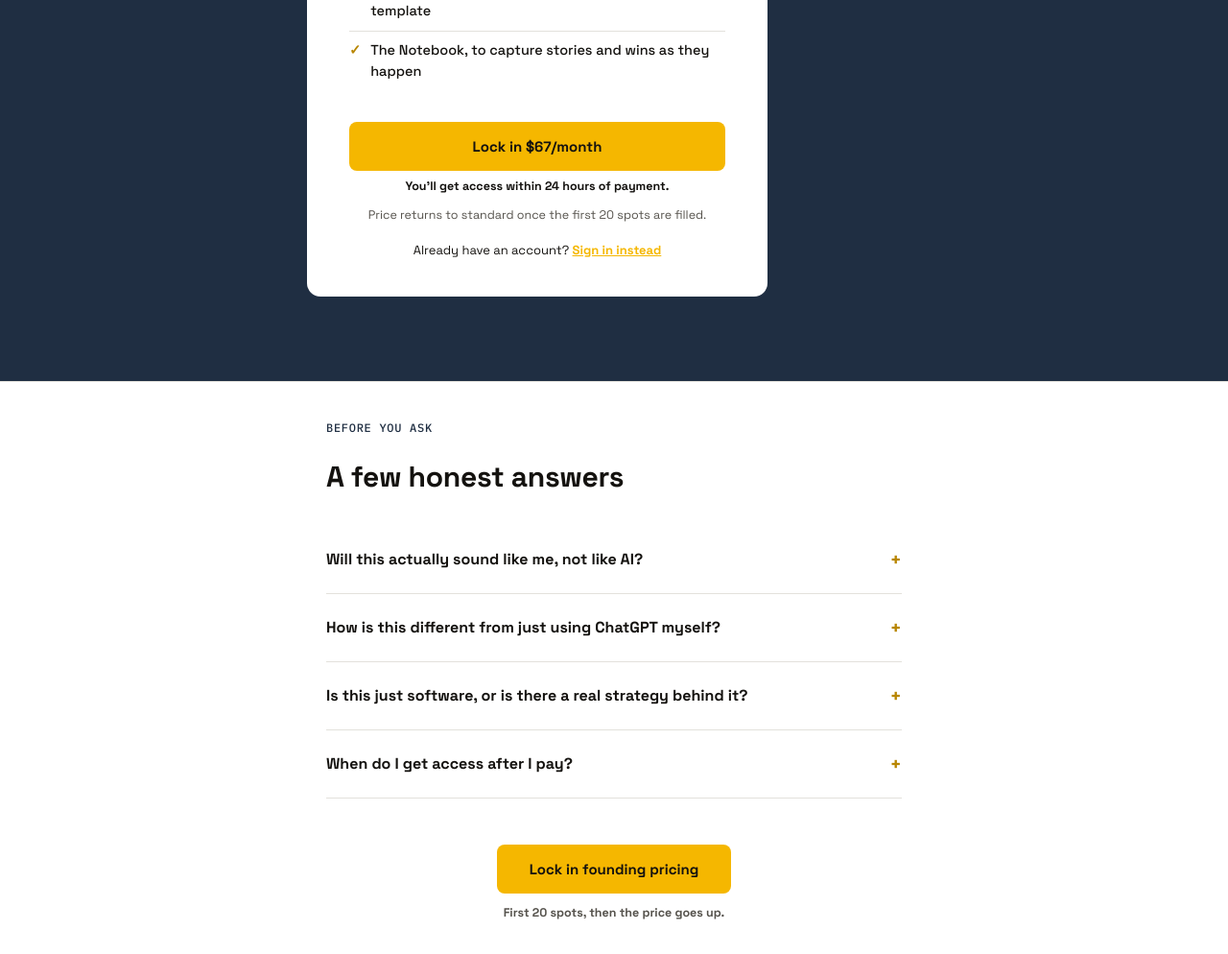
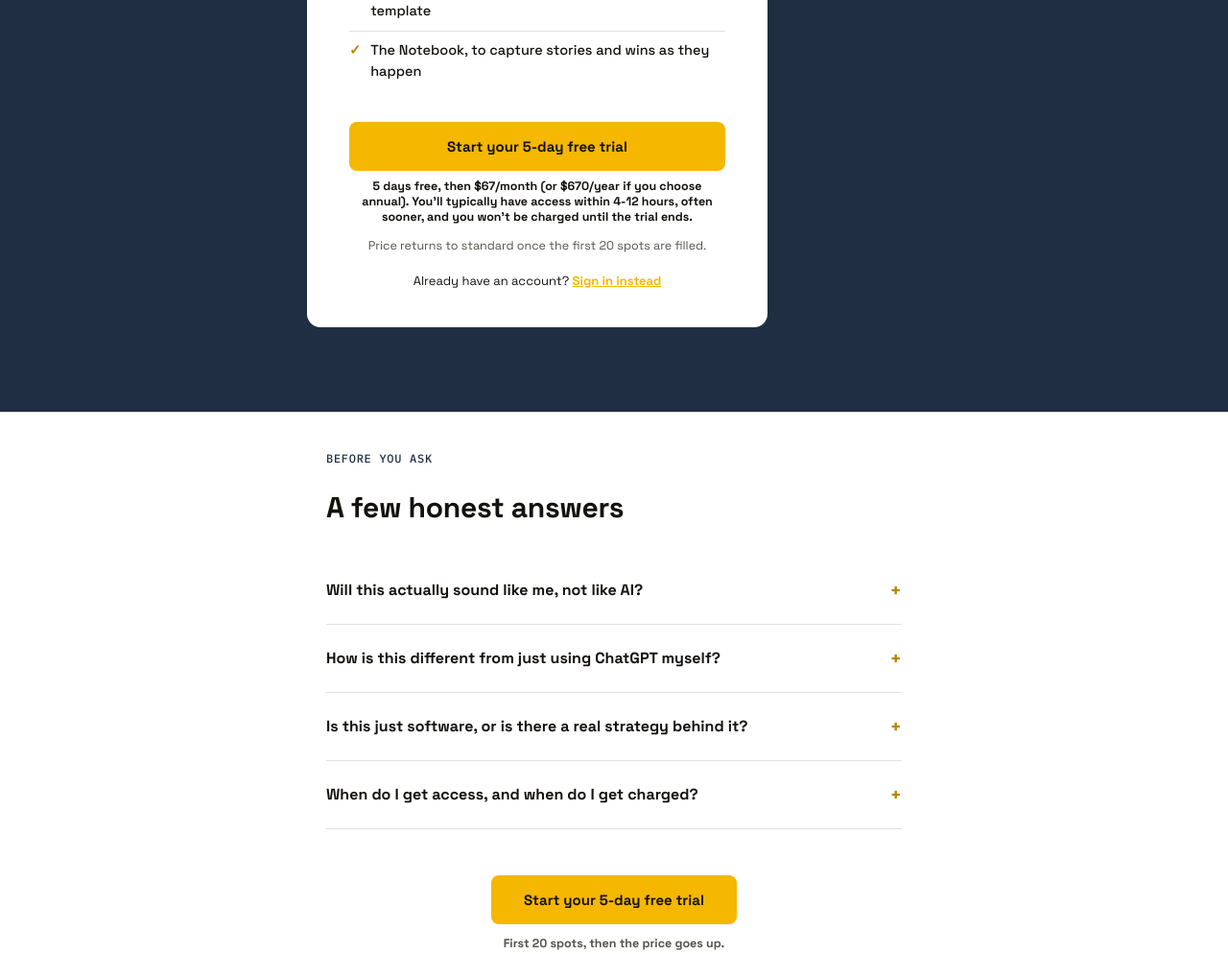
Before and after one commit to BoswellBuck/Linkspiration, a website: page index.html in a window 1280 px wide. Shown: the part 8106-9100 px from the top of the page at 96% size. Drawn offline with Linux system fonts and the light colour scheme.

Commit message:
Update index.html

```diff
--- a/index.html
+++ b/index.html
@@ -668,8 +668,8 @@
           <li>Voice Matching, so everything sounds like you, not a template</li>
           <li>The Notebook, to capture stories and wins as they happen</li>
         </ul>
-        <a href="https://buy.stripe.com/bJefZi3Dg0yxgia3TRdfG0O" class="btn-price" id="price-cta">Lock in $67/month</a>
-        <p class="price-access-note">You'll get access within 24 hours of payment.</p>
+        <a href="https://buy.stripe.com/bJefZi3Dg0yxgia3TRdfG0O" class="btn-price" id="price-cta">Start your 5-day free trial</a>
+        <p class="price-access-note">5 days free, then $67/month (or $670/year if you choose annual). You'll typically have access within 4-12 hours, often sooner, and you won't be charged until the trial ends.</p>
         <p class="price-note">Price returns to standard once the first 20 spots are filled.</p>
         <p class="price-signin-note">Already have an account? <a href="https://linkspiration.com/start-here.html">Sign in instead</a></p>
       </div>
@@ -713,16 +713,16 @@
 
       <div class="faq-item">
         <button class="faq-q" onclick="this.parentElement.classList.toggle('open')">
-          When do I get access after I pay?
+          When do I get access, and when do I get charged?
           <span class="icon">+</span>
         </button>
         <div class="faq-a">
-          <p>Within 24 hours. Every new account is confirmed by hand to keep things running smoothly, so you'll have your login and be ready to start well within a day of signing up.</p>
+          <p>You'll typically have access within 4-12 hours, often sooner. Every new account is confirmed by hand to keep things running smoothly. Your 5-day free trial starts from there, and you won't be charged until it ends.</p>
         </div>
       </div>
 
       <div class="faq-cta">
-        <a href="#pricing" class="btn-faq-cta">Lock in founding pricing</a>
+        <a href="#pricing" class="btn-faq-cta">Start your 5-day free trial</a>
         <p>First 20 spots, then the price goes up.</p>
       </div>
 
@@ -834,14 +834,14 @@ function setBilling(plan) {
     annualBtn.classList.add('active');
     amountEl.innerHTML = '$56<span>/month</span>';
     annualNoteEl.style.display = 'block';
-    ctaEl.textContent = 'Lock in $670/year';
+    ctaEl.textContent = 'Start your 5-day free trial';
     ctaEl.href = STRIPE_ANNUAL;
   } else {
     monthlyBtn.classList.add('active');
     annualBtn.classList.remove('active');
     amountEl.innerHTML = '$67<span>/month</span>';
     annualNoteEl.style.display = 'none';
-    ctaEl.textContent = 'Lock in $67/month';
+    ctaEl.textContent = 'Start your 5-day free trial';
     ctaEl.href = STRIPE_MONTHLY;
   }
 }
```
